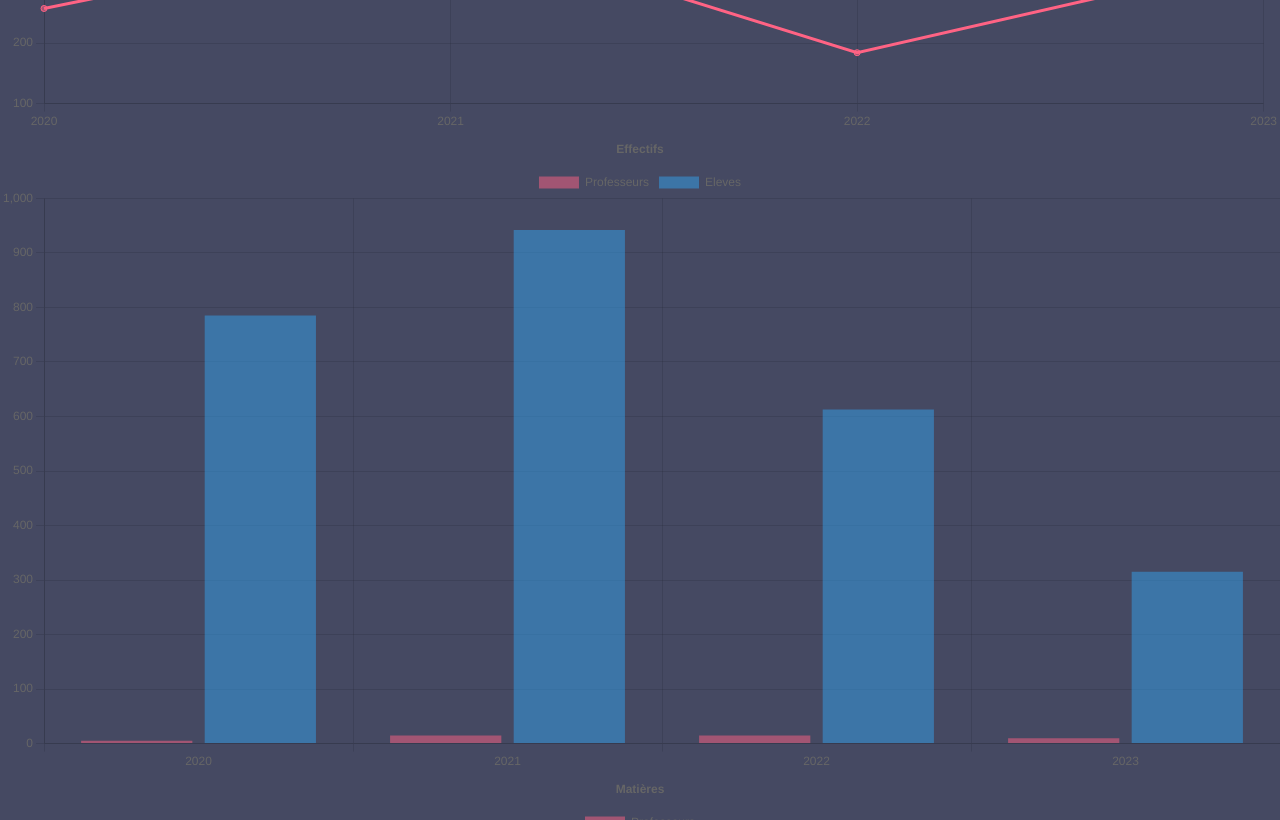
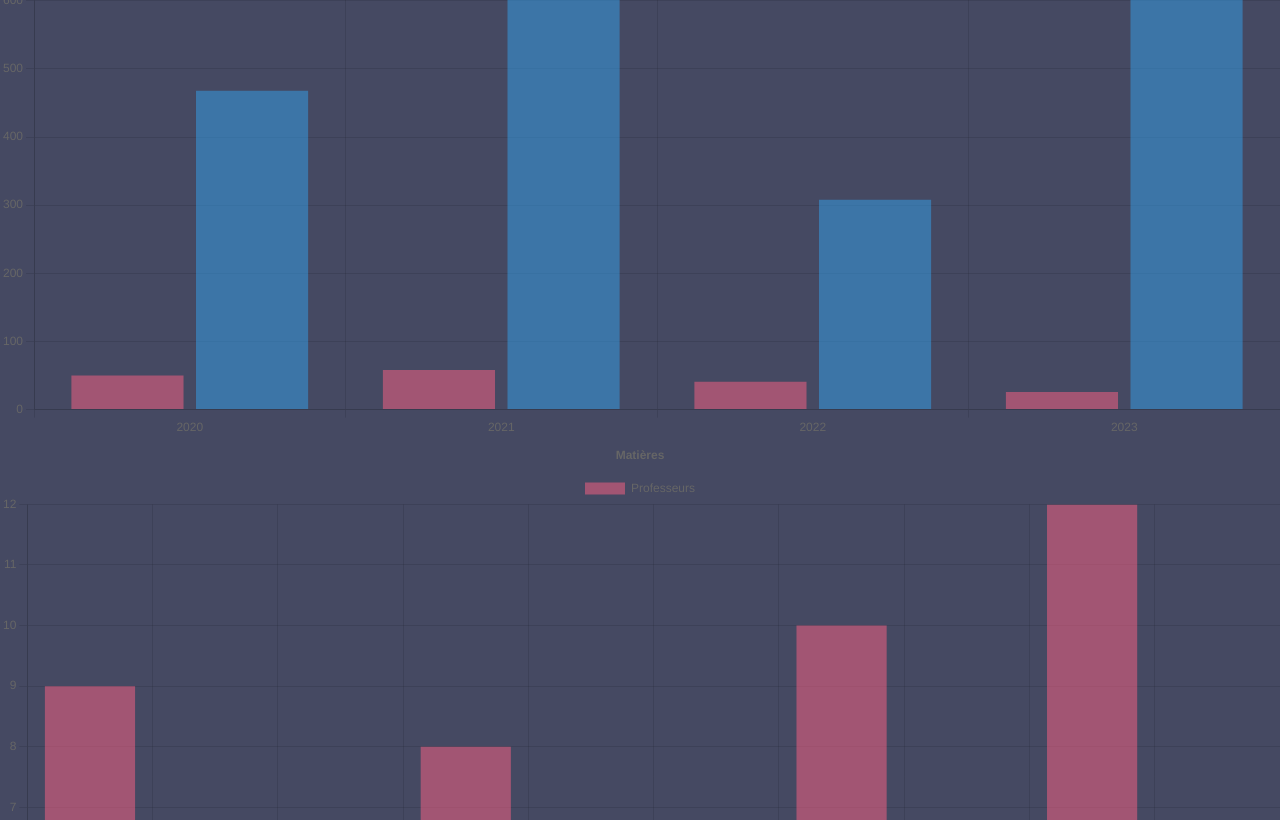
Before and after one commit to Projet-saline/One-Office, a React (Create React App) app: page /hometest in a window 1280 px wide. Shown: the part 1980-2800 px from the top of the page. Built offline with nearby package versions, Linux system fonts and the light colour scheme.

Commit message:
feat: graph

```diff
--- a/package.json
+++ b/package.json
@@ -42,5 +42,5 @@
   },
   "devDependencies": {
     "faker": "^5.5.3"
-
-}}
+}
+}
--- a/src/Components/ChartFreePre.js
+++ b/src/Components/ChartFreePre.js
@@ -28,13 +28,13 @@ export const DEFAULT_DATA = {
   labels,
   datasets: [
     {
-      label: 'Dataset 1',
+      label: 'Prenium',
       data: labels.map(() => faker.datatype.number({ min: -1000, max: 1000 })),
       borderColor: 'rgb(255, 99, 132)',
       backgroundColor: 'rgba(255, 99, 132, 0.5)',
     },
     {
-      label: 'Dataset 2',
+      label: 'Freenium',
       data: labels.map(() => faker.datatype.number({ min: -1000, max: 1000 })),
       borderColor: 'rgb(53, 162, 235)',
       backgroundColor: 'rgba(53, 162, 235, 0.5)',
--- a/src/Components/Graph.js
+++ b/src/Components/Graph.js
@@ -1,5 +1,4 @@
 import React from "react";
-import Card from "../Components/Card"
 import ChartFreePre from "../Components/ChartFreePre"
 import VericalBarChart from "../Components/VerticalBarChart";
 import { statusData, classData, professorsData } from "../Datas/fakeDatas";
@@ -8,8 +7,7 @@ import { statusData, classData, professorsData } from "../Datas/fakeDatas";
 const GraphPage = () =>  {
     return (
         <div className='content'>
-            <h1>Les composants</h1>
-            <Card/>
+
             <ChartFreePre data={statusData} title='Status' />
             <VericalBarChart data={classData} title='Effectifs' />
             <VericalBarChart data={professorsData} title='Matières' />
--- /dev/null
+++ b/src/Components/HoraireGraph.js
@@ -0,0 +1,54 @@
+import React from 'react';
+import {
+  Chart as ChartJS,
+  CategoryScale,
+  LinearScale,
+  PointElement,
+  LineElement,
+  Title,
+  Tooltip,
+  Filler,
+  Legend,
+} from 'chart.js';
+import { heureData } from '../Datas/fakeDatas.js'
+import { Line } from 'react-chartjs-2';
+
+ChartJS.register(
+  CategoryScale,
+  LinearScale,
+  PointElement,
+  LineElement,
+  Title,
+  Tooltip,
+  Filler,
+  Legend
+);
+
+const HoraireGraph = ({
+    data,
+    title
+}) => {
+    const options = {
+        responsive: true,
+        plugins: {
+          legend: {
+            position: 'top',
+          },
+          title: {
+            display: true,
+            text: title,
+          },
+        },
+        scales: {
+          y: {
+            beginAtZero: false,
+          },
+        },
+      };
+
+    return <Line options={options} data={data || heureData}/>
+};
+
+
+
+export default HoraireGraph;
--- a/src/Components/VerticalBarChart.js
+++ b/src/Components/VerticalBarChart.js
@@ -1,3 +1,25 @@
+// import React from 'react';
+// import {
+//   Chart as ChartJS,
+//   CategoryScale,
+//   LinearScale,
+//   BarElement,
+//   Title,
+//   Tooltip,
+//   Legend,
+// } from 'chart.js';
+// import { Bar } from 'react-chartjs-2';
+// import { DEFAULT_DATA } from './ChartFreePre';
+// import { statusData } from '../Datas/fakeDatas'
+
+// ChartJS.register(
+//   CategoryScale,
+//   LinearScale,
+//   BarElement,
+//   Title,
+//   Tooltip,
+//   Legend
+// );
 import React from 'react';
 import {
   Chart as ChartJS,
@@ -9,7 +31,7 @@ import {
   Legend,
 } from 'chart.js';
 import { Bar } from 'react-chartjs-2';
-import { DEFAULT_DATA } from './ChartFreePre';
+import { statusData } from '../Datas/fakeDatas'
 
 ChartJS.register(
   CategoryScale,
@@ -27,17 +49,24 @@ const VericalBarChart = ({
     const options = {
         responsive: true,
         plugins: {
-        legend: {
+          legend: {
             position: 'top',
-        },
-        title: {
+          },
+          title: {
             display: true,
             text: title,
+          },
         },
+        scales: {
+          y: {
+            beginAtZero: false,
+          },
         },
+      };
+
+    return <Bar options={options} data={data || statusData}/>
+    //   return <Bar options={options} data={data || DEFAULT_DATA} />;
+
     };
 
-    return <Bar options={options} data={data || DEFAULT_DATA} />;
-}
-
 export default VericalBarChart;
--- a/src/Datas/fakeDatas.js
+++ b/src/Datas/fakeDatas.js
@@ -1,6 +1,7 @@
 import faker from 'faker';
 
 export const lastYears = ['2020', '2021', '2022', '2023'];
+export const horaire = ['00', '01', '02', '03', '04', '05', '06'];
 export const allSubject = [
     'Voix',
     'Violon',
@@ -20,7 +21,7 @@ export const classData = {
         {
             label: 'Professeurs',
             data: [5, 15, 15, 10, 4, 4, 1, 6, 1, 2],
-            // data: lastYears.map(() => faker.datatype.number({ min: 15, max: 60 })),
+            data: lastYears.map(() => faker.datatype.number({ min: 15, max: 60 })),
             backgroundColor: 'rgba(255, 99, 132, 0.5)',
         },
         {
@@ -35,16 +36,28 @@ export const statusData = {
     labels: lastYears,
     datasets: [
         {
-            label: 'Premium',
-            data: lastYears.map(() => faker.datatype.number({ min: 80, max: 500 })),
+            label: 'Inscriptions Freenium',
+            data: lastYears.map(() => faker.datatype.number({ min: 500, max: 1000 })),
             borderColor: 'rgb(255, 99, 132)',
             backgroundColor: 'rgba(255, 99, 132, 0.5)',
         },
         {
-            label: 'Freemium',
-            data: lastYears.map(() => faker.datatype.number({ min: 120, max: 1000 })),
-            borderColor: 'rgb(53, 162, 235)',
-            backgroundColor: 'rgba(53, 162, 235, 0.5)',
+            label: 'Désinscriptions Freemium',
+            data: lastYears.map(() => -faker.datatype.number({ min: 100, max: 400 })),
+            borderColor: '#fc5c46',
+            backgroundColor: 'rgba(252, 92, 70, 0.5)',
+        },
+        {
+            label: 'Inscriptions Premium',
+            data: lastYears.map(() => faker.datatype.number({ min: 200, max: 500 })),
+            borderColor: 'rgb(255, 99, 132)',
+            backgroundColor: 'rgba(255, 99, 132, 0.5)',
+          },
+          {
+            label: 'Désinscriptions Premium',
+            data: lastYears.map(() => -faker.datatype.number({ min: 80, max: 100 })), // Les valeurs seront négatives
+            borderColor: 'rgb(255, 206, 86)',
+            backgroundColor: 'rgba(255, 206, 86, 0.5)',
         },
     ],
 };
@@ -59,3 +72,28 @@ export const professorsData = {
         },
     ],
 };
+
+export const heureData = {
+    labels: horaire,
+    datasets:[
+        {
+            fill: true,
+            label: 'horraire : AM',
+            data: horaire.map(() => faker.datatype.number({ min: 0, max: 6 })),
+            backgroundColor: 'rgba(128, 194, 255, 0.5)',
+            borderColor: 'rgb(53, 162, 235)',
+        },
+        {
+            fill: true,
+            label: 'horraire : PM',
+            data: horaire.map(() => faker.datatype.number({ min: 0, max: 6 })),
+            backgroundColor: 'rgba(255, 99, 132, 0.5)',
+        }
+    ]
+};
+
+export const studyData = {
+
+    someData: faker.datatype.number({ min: 1, max: 100 }),
+    someOtherData: faker.datatype.string(),
+  };
--- a/src/Pages/HomeTest.js
+++ b/src/Pages/HomeTest.js
@@ -3,6 +3,7 @@ import Card from "../Components/Card";
 import ChartFreePre from "../Components/ChartFreePre";
 import GraphPage from "../Components/Graph";
 import VericalBarChart from "../Components/VerticalBarChart";
+import HoraireGraph from "../Components/HoraireGraph";
 
 const HomeTest = () =>  {
 
@@ -13,6 +14,7 @@ const HomeTest = () =>  {
             <ChartFreePre/>
             <GraphPage/>
             <VericalBarChart/>
+            <HoraireGraph/>
         </div>
     )
 }
```
Also changed, not shown: src/Components/ButtonDouble.js (added), src/Components/Catégories.js (added), src/Components/QuestionsFrequentes.js (added).
